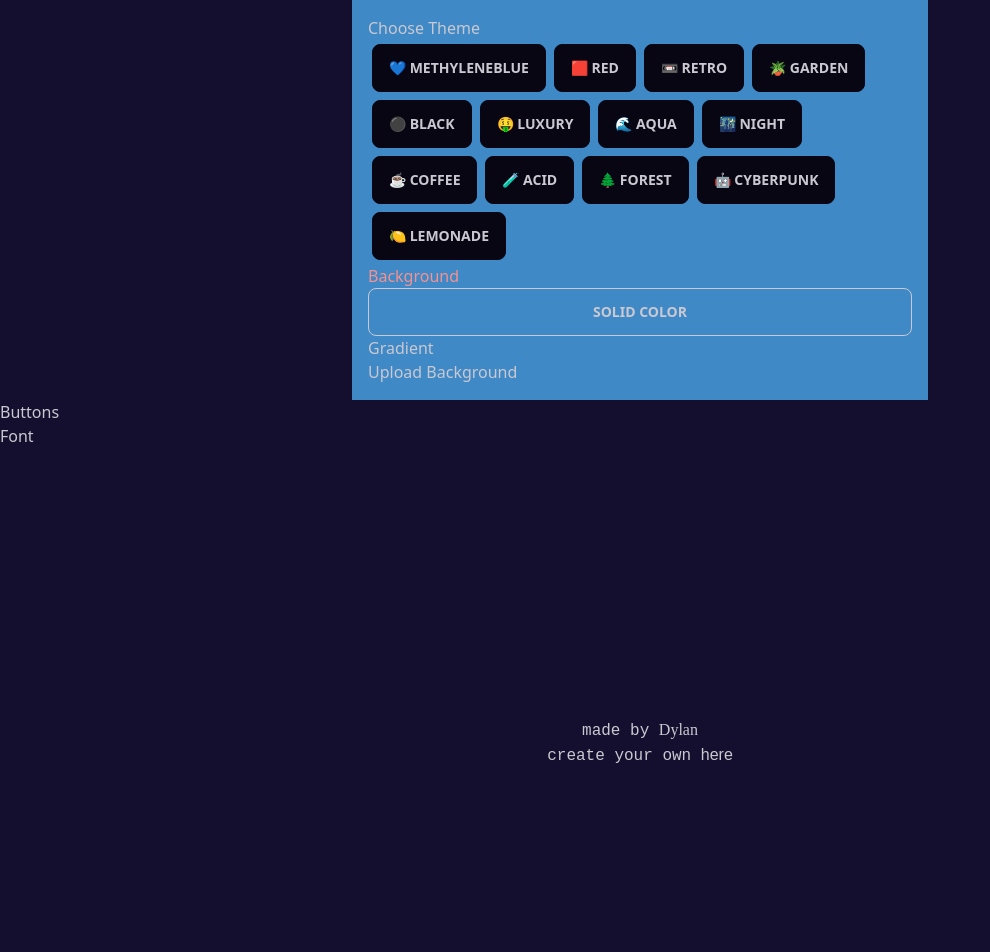
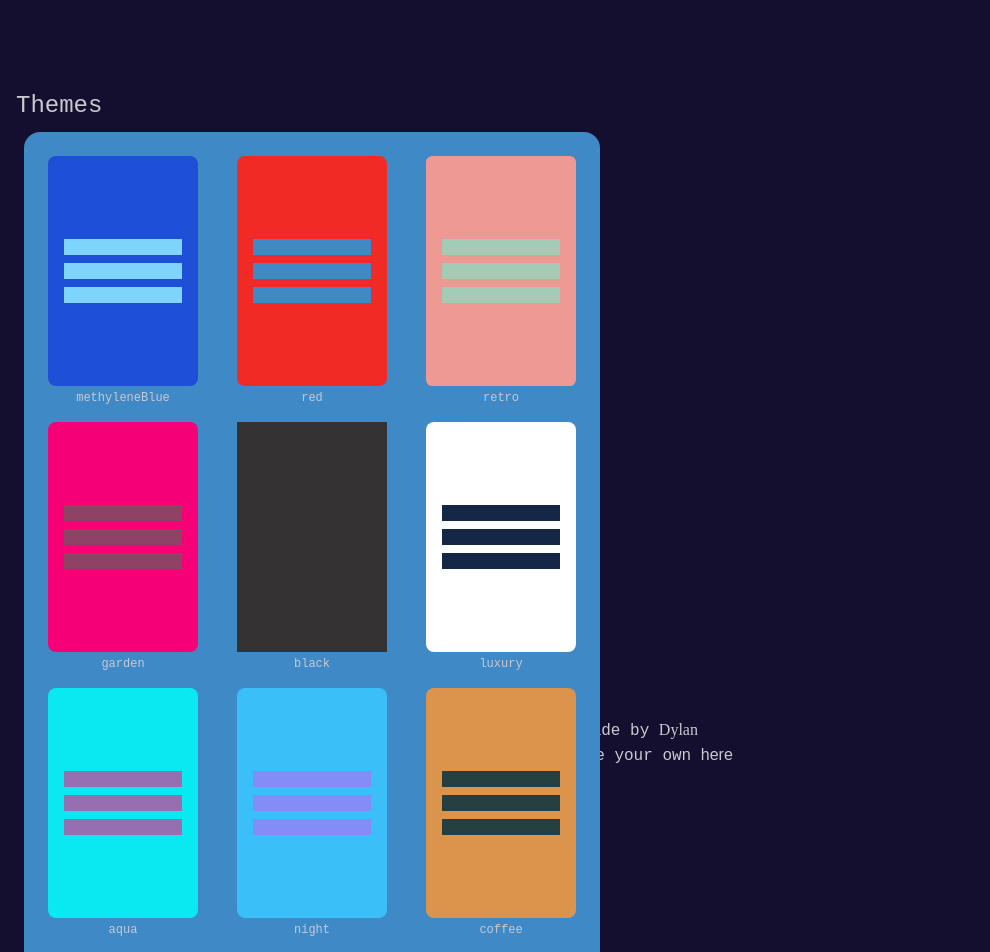
Before and after one commit to SwimmingPigLuvr/importantLinks-sveltekit-, a SvelteKit app: page /1/edit/appearance in a window 1280 px wide. Shown: the top 952 px of the page, without its empty margins (0-990 px from the left). Before the commit the page ends 800 px from the top, so only its background shows below. Built offline with nearby package versions, Linux system fonts and the light colour scheme; no server answers; a web font is replaced by a local one.

Commit message:
working on the appearance page.

```diff
--- a/src/routes/[username]/edit/appearance/+page.svelte
+++ b/src/routes/[username]/edit/appearance/+page.svelte
@@ -11,39 +11,48 @@
 
   let chosenTheme = '';
   const themes = [
-      '💙 methyleneBlue',
-      '🟥 red',
-      '📼 retro',
-      '🪴 garden',
-      '⚫️ black',
-      '🤑 luxury',
-      '🌊 aqua',
-      '🌃 night',
-      '☕️ coffee',
-      '🧪 acid',
-      '🌲 forest',
-      '🤖 cyberpunk',
-      '🍋 lemonade'
+      'methyleneBlue',
+      'red',
+      'retro',
+      'garden',
+      'black',
+      'luxury',
+      'aqua',
+      'night',
+      'coffee',
+      'acid',
+      'forest',
+      'cyberpunk',
+      'lemonade'
   ];
 
 </script>
 
 <main class="flex flex-col">
 
-<div class="flex flex-col">
+<div class="flex flex-col my-20">
 
-  <div class="bg-secondary max-w-xl m-auto p-4 flex flex-col">
-    <h2>Choose Theme</h2>
+    <h2 class="mx-2 p-2 font-input-mono text-[1.5rem]">Themes</h2>
+  <div class="bg-secondary max-w-xl m-auto mx-6 p-6 flex flex-col rounded-2xl">
     <!-- themes -->
-    <div>
+    <div class="flex flex-wrap justify-between">
       {#each themes as theme}
+      <div>
+
         <button
         on:click|preventDefault={() => setTheme(theme)}
-        class="btn m-1"
-        class:btn-secondary={theme === chosenTheme}>
-        {theme}</button>
+        class="btn bg-primary border-none w-[150px] h-[230px] {theme} flex flex-col"
+        class:btn-secondary={theme === chosenTheme}
+        data-theme={theme}>
+          <div class="bg-secondary w-full h-4"></div>
+          <div class="bg-secondary w-full h-4"></div>
+          <div class="bg-secondary w-full h-4"></div>
+        </button>
+      <h3 class="font-input-mono text-center text-xs mb-4 mt-1">{theme}</h3>
+      </div>
       {/each}
     </div>
+  </div>
     <!-- backgrounds -->
     <h2 class="text-info">Background</h2>
     <!-- choose color -->
@@ -372,7 +381,6 @@
     <div>
       <label for="Image">Upload Background</label>
     </div>
-  </div>
 
   <!-- buttons -->
   <div>
```
Also changed, not shown: TODO.txt.
